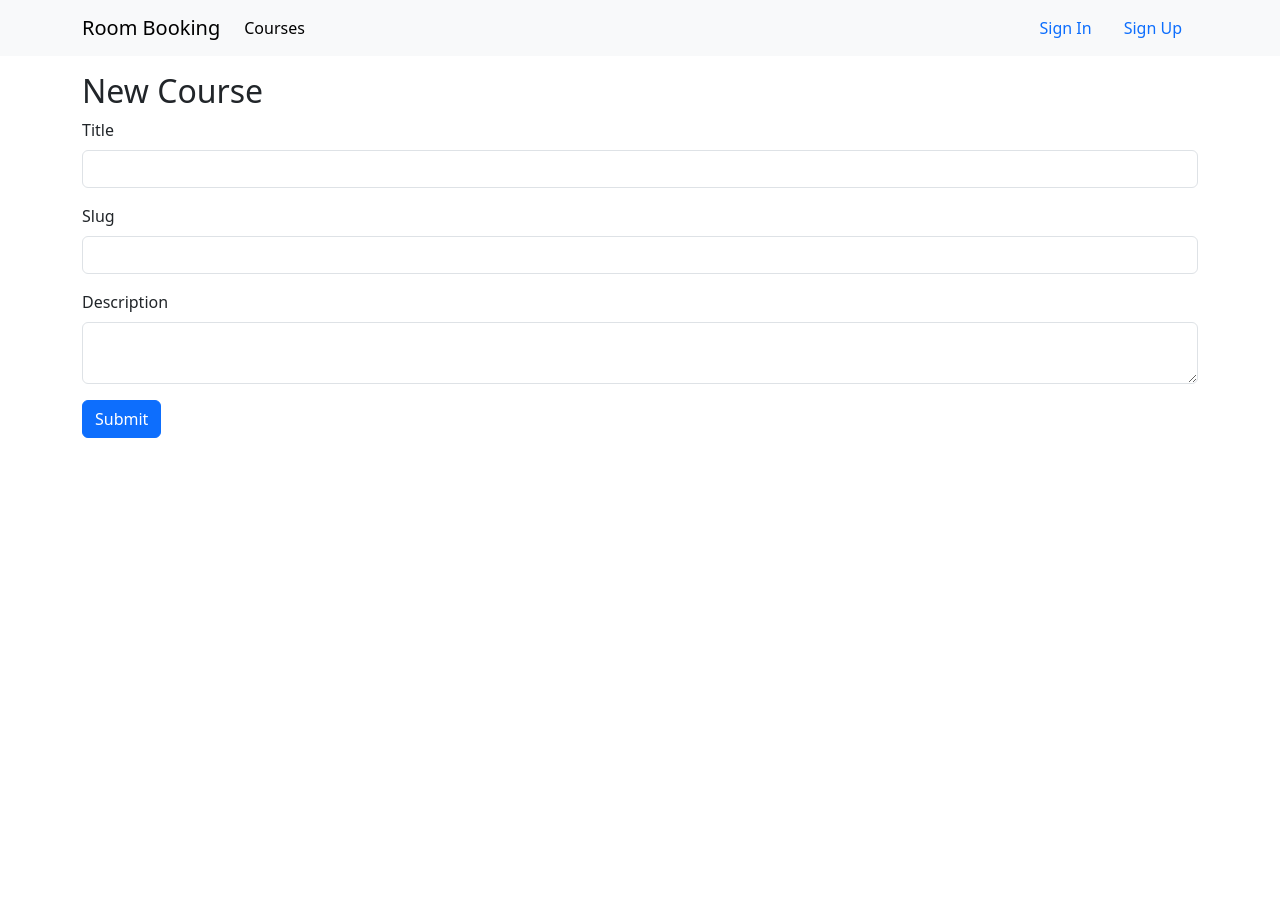
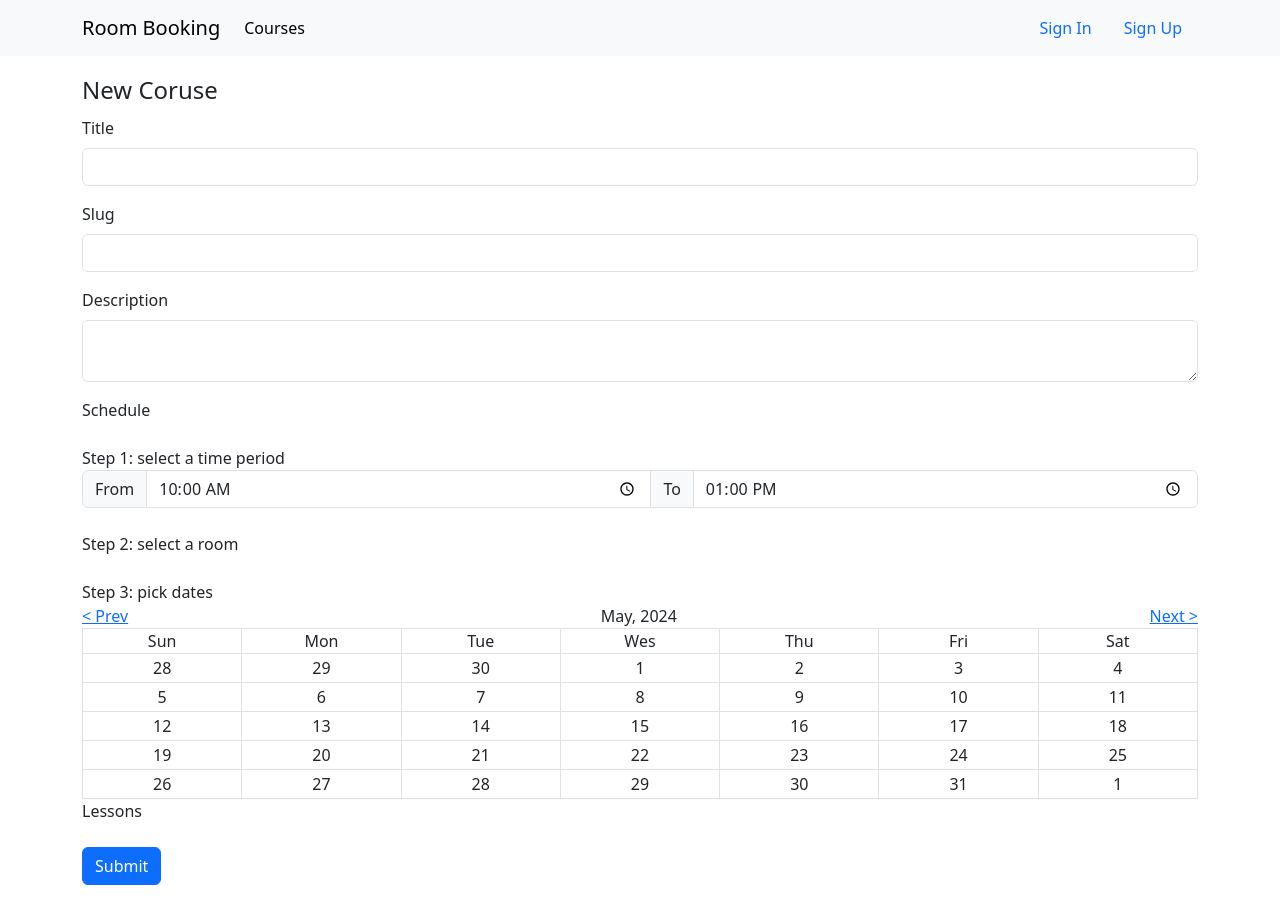
Before and after one commit to LunchBox/room_booking_client, a Vue app: page /courses/new in a window 1280 px wide. Before the commit the page ends 800 px from the top, so only its background shows below. Built offline with nearby package versions, Linux system fonts and the light colour scheme.

Commit message:
apply more style to coures form

```diff
--- a/src/components/Calendar.vue
+++ b/src/components/Calendar.vue
@@ -5,6 +5,7 @@ import { diffDays, dayOffset, toDateStr } from '@/components/date.js'
 import Lock from '@/components/icons/Lock.vue'
 
 const ws = ['Sun', 'Mon', 'Tue', 'Wes', 'Thu', 'Fri', 'Sat']
+const ms = ['Jan', 'Feb', 'Mar', 'Apr', 'May', 'Jun', 'Jul', 'Aug', 'Sep', 'Oct', 'Nov', 'Dec']
 
 const props = defineProps(['date', 'occupied', 'bookings'])
 
@@ -59,7 +60,7 @@ function clickOn(date) {
 	<div class="cal7">
 		<div class="toolbar">
 			<a href="#" @click.prevent="prevMonth">&lt; Prev</a>
-			{{ year }} {{ month }}
+			{{ ms[month] }}, {{ year }}
 			<a href="#" @click.prevent="nextMonth">Next &gt;</a>
 		</div>
 		<div class="dates">
@@ -97,14 +98,18 @@ function clickOn(date) {
 }
 
 .cal7 .dates {
+	background: var(--bs-border-color);
+	padding: 1px;
+
 	display: grid;
 	grid-template-columns: repeat(7, 1fr);
-	border: 1px solid #ccc;
+	gap: 1px;
 	width: 100%;
 }
 
 .cal7 .cell {
-	border: 1px solid #ccc;
+	background: #fff;
+
 	text-align: center;
 
 	position: relative;
@@ -120,8 +125,6 @@ function clickOn(date) {
 	background-color: #ccc;
 	cursor: pointer;
 }
-
-.wday {}
 
 .cal7 .occupied {
 	font-size: 0.8rem;
--- a/src/views/CourseEdit.vue
+++ b/src/views/CourseEdit.vue
@@ -1,19 +1,15 @@
 <script setup>
-import { ref, computed, watch } from 'vue';
+import { ref } from 'vue';
 import { useRoute, useRouter } from 'vue-router';
 import { currentUser } from '@/components/user';
 
-import { toDateStr } from '@/components/date.js'
-
-import Calendar from '@/components/Calendar.vue';
+import CourseForm from "./CourseForm.vue";
 
 const route = useRoute()
 const router = useRouter()
 
 const loading = ref(true)
 const course = ref(null)
-
-const date = ref(new Date())
 
 async function load() {
 	loading.value = true
@@ -27,6 +23,7 @@ async function load() {
 	})
 
 	const body = await res.json()
+	console.log(body)
 	if (res.ok) {
 		course.value = body
 	}
@@ -34,154 +31,18 @@ async function load() {
 }
 load()
 
-
-const rooms = ref([])
-const currentRoom = ref(null)
-const occupiedTimeSlots = computed(() => {
-	if (!currentRoom.value) return []
-
-	const res = {}
-	currentRoom.value.lessons.filter(le => le.course_id !== course.value.id).forEach(le => {
-		if (!res[le.date]) res[le.date] = []
-		res[le.date].push({ ts: le.time_slot, str: le.course_name })
-	})
-	return res
-})
-
-async function loadRooms() {
-	const url = `http://172.18.17.2:7078/api/v1/rooms`
-
-	const res = await fetch(url, {
-		headers: {
-			"Authorization": `Bearer ${currentUser.value.token}`
-		}
-	})
-
-	const body = await res.json()
-	if (res.ok) {
-		rooms.value = body
-	}
+function afterSave(course) {
+	router.push(`/courses/${course.slug}`)
 }
-loadRooms()
-
-
-
-async function onSubmit() {
-	const url = `http://172.18.17.2:7078/api/v1/courses/${course.value.id}`
-
-	const res = await fetch(url, {
-		method: "PUT",
-		headers: {
-			"Content-Type": "application/json",
-			// 'Content-Type': 'application/x-www-form-urlencoded',
-			"Authorization": `Bearer ${currentUser.value.token}`
-		},
-		body: JSON.stringify({
-			course: { ...course.value, lessons_attributes: lessons.value }
-		})
-	})
-
-	const body = await res.json()
-	if (res.ok) {
-		router.push(`/courses/${course.value.slug}`)
-	} else {
-		console.log(body)
-	}
-}
-
-const lessons = ref([])
-watch(course, () => {
-	lessons.value = course.value.lessons.map(le => {
-		const { room_id, date, from, to } = le
-		return { room_id, date, from, to }
-	})
-})
-
-const startTime = ref("10:00")
-const endTime = ref("13:00")
-function handleDateClick(d) {
-	console.log(d)
-	lessons.value.push({
-		room_id: currentRoom.value.id,
-		date: toDateStr(d),
-		from: startTime.value,
-		to: endTime.value
-	})
-}
-
-function delLesson(le) {
-	lessons.value.splice(lessons.value.indexOf(le), 1)
-}
-
-const bookingTimeSlots = computed(() => {
-	if (!currentRoom.value) return []
-
-	const res = {}
-	lessons.value.filter(le => le.room_id === currentRoom.value.id).forEach(le => {
-		if (!res[le.date]) res[le.date] = []
-		const ts = `${le.from.slice(0, 5)} ~ ${le.to.slice(0, 5)}`
-		res[le.date].push({ ts, str: course.value.title })
-	})
-	return res
-})
 
 </script>
 
 <template>
-	<h2>Edit Course</h2>
-
 	<div v-if="loading">loading...</div>
 	<div v-else>
-		<form @submit.prevent="onSubmit">
-			<div class="mb-3">
-				<label for="exampleInputPassword1" class="form-label">Title</label>
-				<input v-model="course.title" type="text" class="form-control" id="exampleInputPassword1">
-			</div>
-			<div class="mb-3">
-				<label for="exampleInputPassword2" class="form-label">Slug</label>
-				<input v-model="course.slug" type="text" class="form-control" id="exampleInputPassword1">
-			</div>
-			<div class="mb-3">
-				<label for="exampleInputPassword1" class="form-label">Description</label>
-				<textarea v-model="course.description" class="form-control" id="exampleInputPassword1"></textarea>
-			</div>
-
-			<div class="mb-3">
-				Schedule
-
-				<div class="my-4">
-					Step 1: select a time period
-					<div>
-						From:
-						<input type="time" v-model="startTime">
-						To:
-						<input type="time" v-model="endTime">
-					</div>
-				</div>
-
-				<div class="my-4">
-					Step 2: select a room
-					<nav class="nav nav-underline">
-						<a v-for="r in rooms" class="nav-link" :class="{ active: r === currentRoom }" href="#"
-							@click.prevent="currentRoom = r">{{ r.title }}</a>
-					</nav>
-				</div>
-
-				<div class="my-4">
-					Step 3: pick dates
-
-					<Calendar :date="date" :occupied="occupiedTimeSlots" :bookings="bookingTimeSlots"
-						@click-date="handleDateClick"></Calendar>
-
-					<ul>
-						<li v-for="le in lessons">
-							{{ le }}
-							<a href="#" @click.prevent="delLesson(le)">Del</a>
-						</li>
-					</ul>
-				</div>
-			</div>
-			<button type="submit" class="btn btn-primary">Submit</button>
-		</form>
+		<fieldset>
+			<legend>Edit Coruse</legend>
+			<CourseForm :course="course" @save-success="afterSave"></CourseForm>
+		</fieldset>
 	</div>
 </template>
--- /dev/null
+++ b/src/views/CourseForm.vue
@@ -0,0 +1,187 @@
+<script setup>
+import { ref, computed, watch } from 'vue';
+
+import { currentUser } from '@/components/user';
+
+import { toDateStr } from '@/components/date.js'
+
+import Calendar from '@/components/Calendar.vue';
+
+const props = defineProps(['course'])
+const emit = defineEmits(['save-success'])
+
+const course = ref(null)
+const lessons = ref([])
+watch(() => props.course, () => {
+	course.value = { ...props.course }
+
+	lessons.value = course.value.lessons.map(le => {
+		const { room_id, date, from, to } = le
+		return { room_id, date, from, to }
+	})
+}, { immediate: true })
+
+const date = ref(new Date())
+
+const rooms = ref([])
+// const roomMap = computed(() => Object.fromEntries(rooms.value.map(r => [r.id, r])))
+
+const currentRoom = ref(null)
+const occupiedTimeSlots = computed(() => {
+	if (!currentRoom.value) return []
+
+	const res = {}
+	currentRoom.value.lessons.filter(le => le.course_id !== course.value.id).forEach(le => {
+		if (!res[le.date]) res[le.date] = []
+		res[le.date].push({ ts: le.time_slot, str: le.course_name })
+	})
+	return res
+})
+
+async function loadRooms() {
+	const url = `http://172.18.17.2:7078/api/v1/rooms`
+
+	const res = await fetch(url, {
+		headers: {
+			"Authorization": `Bearer ${currentUser.value.token}`
+		}
+	})
+
+	const body = await res.json()
+	if (res.ok) {
+		rooms.value = body
+	}
+}
+loadRooms()
+
+
+async function onSubmit() {
+	let url = `http://172.18.17.2:7078/api/v1/courses`
+	let method = 'POST'
+	if (course.value.id) {
+		url += `/${course.value.id}`
+		method = 'PUT'
+	}
+
+	const res = await fetch(url, {
+		method,
+		headers: {
+			"Content-Type": "application/json",
+			// 'Content-Type': 'application/x-www-form-urlencoded',
+			"Authorization": `Bearer ${currentUser.value.token}`
+		},
+		body: JSON.stringify({
+			course: { ...course.value, lessons_attributes: lessons.value }
+		})
+	})
+
+	const body = await res.json()
+	if (res.ok) {
+		emit('save-success', body)
+	} else {
+		console.log(body)
+	}
+}
+
+
+
+
+const startTime = ref("10:00")
+const endTime = ref("13:00")
+function handleDateClick(d) {
+	console.log(d)
+	if (!currentRoom.value) {
+		alert('Select a room first')
+		return
+	}
+
+	lessons.value.push({
+		room_id: currentRoom.value.id,
+		date: toDateStr(d),
+		from: startTime.value,
+		to: endTime.value
+	})
+}
+
+function delLesson(le) {
+	lessons.value.splice(lessons.value.indexOf(le), 1)
+}
+
+const bookingTimeSlots = computed(() => {
+	if (!currentRoom.value) return []
+
+	const res = {}
+	lessons.value.filter(le => le.room_id === currentRoom.value.id).forEach(le => {
+		if (!res[le.date]) res[le.date] = []
+		const ts = `${le.from.slice(0, 5)} ~ ${le.to.slice(0, 5)}`
+		res[le.date].push({ ts, str: course.value.title })
+	})
+	return res
+})
+
+</script>
+
+<template>
+	<div>
+		<form @submit.prevent="onSubmit">
+			<div class="mb-3">
+				<label for="exampleInputPassword1" class="form-label">Title</label>
+				<input v-model="course.title" type="text" class="form-control" id="exampleInputPassword1">
+			</div>
+			<div class="mb-3">
+				<label for="exampleInputPassword2" class="form-label">Slug</label>
+				<input v-model="course.slug" type="text" class="form-control" id="exampleInputPassword1">
+			</div>
+			<div class="mb-3">
+				<label for="exampleInputPassword1" class="form-label">Description</label>
+				<textarea v-model="course.description" class="form-control" id="exampleInputPassword1"></textarea>
+			</div>
+
+			<div class="mb-3">
+				Schedule
+
+				<div class="my-4">
+					Step 1: select a time period
+					<div class="input-group">
+						<span class="input-group-text">From</span>
+						<input type="time" v-model="startTime" class="form-control">
+
+						<span class="input-group-text">To</span>
+						<input type="time" v-model="endTime" class="form-control">
+					</div>
+				</div>
+
+				<div class="my-4">
+					Step 2: select a room
+					<nav class="nav nav-underline">
+						<a v-for="r in rooms" class="nav-link" :class="{ active: r === currentRoom }" href="#"
+							@click.prevent="currentRoom = r">{{ r.title }}</a>
+					</nav>
+				</div>
+
+				<div class="my-4">
+					Step 3: pick dates
+
+					<Calendar :date="date" :occupied="occupiedTimeSlots" :bookings="bookingTimeSlots"
+						@click-date="handleDateClick"></Calendar>
+
+					<span>Lessons</span>
+					<ol>
+						<li v-for="le in lessons" class="my-1">
+							<div class="input-group">
+								<select v-model="le.room_id" class="form-control">
+									<option v-for="r in rooms" :value="r.id">{{ r.title }}</option>
+								</select>
+								<input type="date" v-model="le.date" class="form-control">
+								<input type="time" v-model="le.from" class="form-control">
+								<input type="time" v-model="le.to" class="form-control">
+								<button @click.prevent="delLesson(le)" class="btn btn-danger">Del</button>
+							</div>
+						</li>
+					</ol>
+				</div>
+			</div>
+			<button type="submit" class="btn btn-primary">Submit</button>
+		</form>
+	</div>
+</template>
--- a/src/views/CourseNew.vue
+++ b/src/views/CourseNew.vue
@@ -1,59 +1,24 @@
 <script setup>
-import { ref } from "vue"
 import { useRouter } from "vue-router";
-import { currentUser } from "@/components/user.js"
 
-const formData = ref({
-	title: null,
-	slug: null,
-	description: null
-})
-
-const errors = ref(null)
+import CourseForm from "./CourseForm.vue";
 
 const router = useRouter()
 
-async function onSubmit() {
-	errors.value = null
+function afterSave() {
+	router.push("/courses/mine")
+}
 
-	const url = "http://172.18.17.2:7078/api/v1/courses"
-
-	const res = await fetch(url, {
-		method: "POST",
-		headers: {
-			"Content-Type": "application/json",
-			// 'Content-Type': 'application/x-www-form-urlencoded',
-			"Authorization": `Bearer ${currentUser.value.token}`
-		},
-		body: JSON.stringify({
-			course: formData.value
-		})
-	})
-
-	const body = await res.json()
-	if (res.ok) {
-		router.push("/")
-	} else {
-		console.log(body)
-	}
+const course = {
+	title: null,
+	slug: null,
+	description: null,
+	lessons: []
 }
 </script>
 <template>
-	<h2>New Course</h2>
-
-	<form @submit.prevent="onSubmit">
-		<div class="mb-3">
-			<label for="exampleInputPassword1" class="form-label">Title</label>
-			<input v-model="formData.title" type="text" class="form-control" id="exampleInputPassword1">
-		</div>
-		<div class="mb-3">
-			<label for="exampleInputPassword2" class="form-label">Slug</label>
-			<input v-model="formData.slug" type="text" class="form-control" id="exampleInputPassword1">
-		</div>
-		<div class="mb-3">
-			<label for="exampleInputPassword1" class="form-label">Description</label>
-			<textarea v-model="formData.description" class="form-control" id="exampleInputPassword1"></textarea>
-		</div>
-		<button type="submit" class="btn btn-primary">Submit</button>
-	</form>
+	<fieldset>
+		<legend>New Coruse</legend>
+		<CourseForm :course="course" @save-success="afterSave"></CourseForm>
+	</fieldset>
 </template>
```
